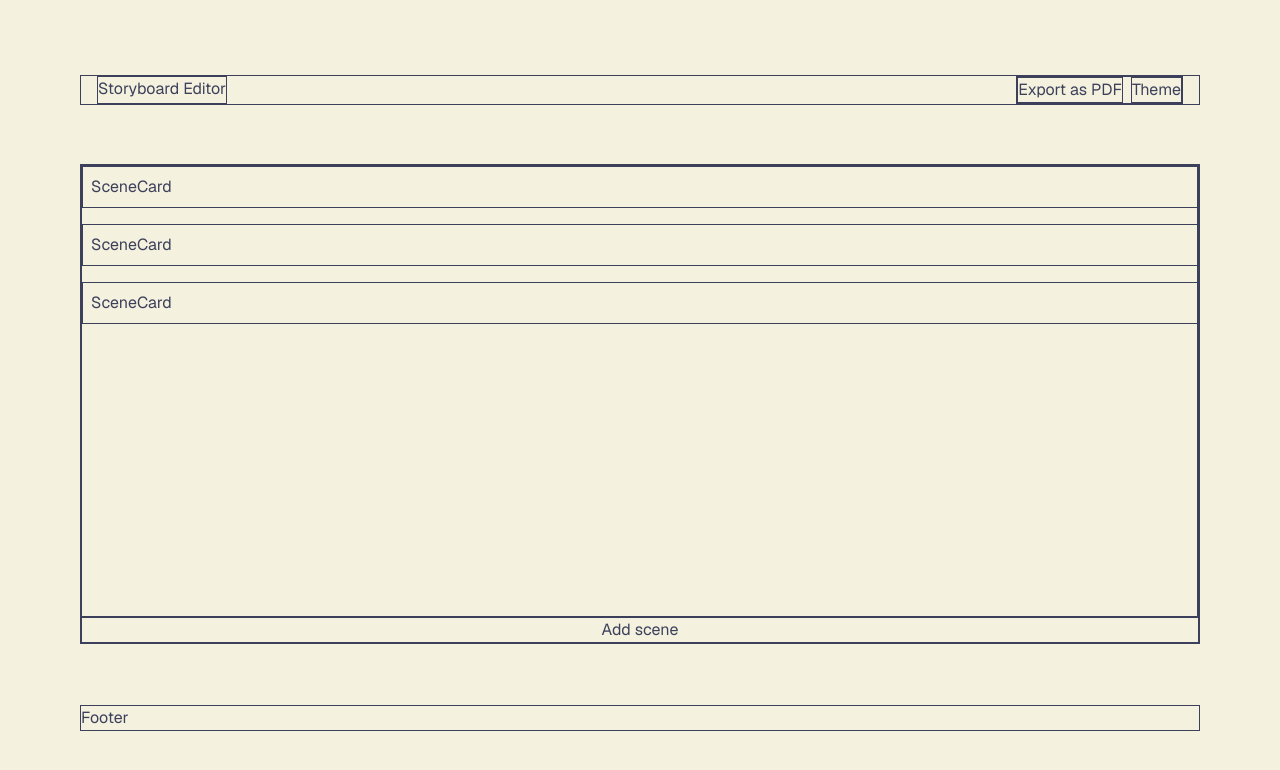
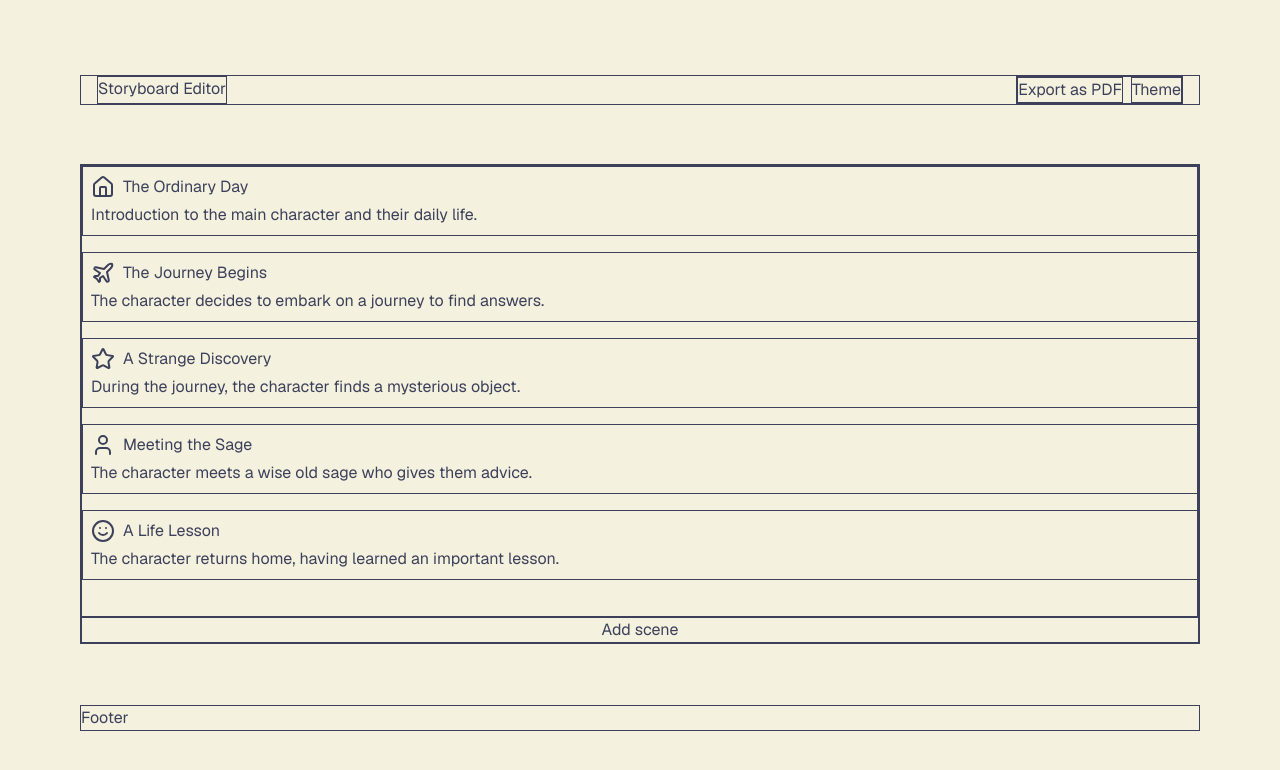
Before and after one commit to uv95/storyboard, a Next.js app in the folder client/: page / in a window 1280 px wide. Shown: the top 770 px of the page. Built offline with nearby package versions, Linux system fonts and the light colour scheme.

Commit message:
feat: add mock data, types

```diff
--- a/client/src/components/AddScene.tsx
+++ b/client/src/components/AddScene.tsx
@@ -9,15 +9,17 @@ import {
 import clsx from 'clsx';
 import { FormEvent, useState } from 'react';
 import IconPicker from './IconPicker';
+import { Scene } from '@/lib/types';
 
 interface AddSceneProps {
   isOpen: boolean;
 }
 
 const AddScene = ({ isOpen }: AddSceneProps) => {
-  const [formData, setFormData] = useState({
+  const [formData, setFormData] = useState<Scene>({
     name: '',
     description: '',
+    order: 0,
     icon: 'smile',
   });
 
--- a/client/src/components/IconPicker.tsx
+++ b/client/src/components/IconPicker.tsx
@@ -1,32 +1,5 @@
-import {
-  LucideIcon,
-  Smile,
-  Plane,
-  Book,
-  Camera,
-  Home,
-  Star,
-  User,
-  Pizza,
-} from 'lucide-react';
+import { icons } from '@/lib/icons';
 import clsx from 'clsx';
-
-type IconOption = {
-  label: string;
-  value: string;
-  Icon: LucideIcon;
-};
-
-const icons: IconOption[] = [
-  { label: 'Smile', value: 'smile', Icon: Smile },
-  { label: 'Plane', value: 'plane', Icon: Plane },
-  { label: 'Book', value: 'book', Icon: Book },
-  { label: 'Camera', value: 'camera', Icon: Camera },
-  { label: 'Home', value: 'home', Icon: Home },
-  { label: 'Star', value: 'star', Icon: Star },
-  { label: 'User', value: 'user', Icon: User },
-  { label: 'Pizza', value: 'pizza', Icon: Pizza },
-];
 
 interface IconPickerProps {
   selected: string;
--- a/client/src/components/SceneCard.tsx
+++ b/client/src/components/SceneCard.tsx
@@ -1,7 +1,22 @@
-interface SceneCardProps {}
+import { icons } from '@/lib/icons';
+import { Scene } from '@/lib/types';
+// import { Icon, LucideIcon } from 'lucide-react';
 
-const SceneCard = ({}: SceneCardProps) => {
-  return <div className="border p-2">SceneCard</div>;
+interface SceneCardProps {
+  scene: Scene;
+}
+
+const SceneCard = ({ scene }: SceneCardProps) => {
+  const Icon = icons.find((icon) => icon.value === scene.icon)?.Icon;
+  return (
+    <div className="border p-2 flex flex-col gap-1">
+      <div className="flex gap-2">
+        {Icon && <Icon />}
+        <p>{scene.name}</p>
+      </div>
+      <p>{scene.description}</p>
+    </div>
+  );
 };
 
 export default SceneCard;
--- a/client/src/components/SceneList.tsx
+++ b/client/src/components/SceneList.tsx
@@ -1,3 +1,4 @@
+import { mockScenes } from '@/lib/mock-scenes';
 import SceneCard from './SceneCard';
 
 interface SceneListProps {}
@@ -5,9 +6,9 @@ interface SceneListProps {}
 const SceneList = ({}: SceneListProps) => {
   return (
     <div className="border flex flex-col gap-4 w-full">
-      <SceneCard />
-      <SceneCard />
-      <SceneCard />
+      {mockScenes.map((scene) => (
+        <SceneCard scene={scene} key={scene.id} />
+      ))}
     </div>
   );
 };
--- /dev/null
+++ b/client/src/lib/icons.ts
@@ -0,0 +1,28 @@
+import {
+  Smile,
+  Plane,
+  Book,
+  Camera,
+  Home,
+  Star,
+  User,
+  Pizza,
+  LucideIcon,
+} from 'lucide-react';
+
+type IconOption = {
+  label: string;
+  value: string;
+  Icon: LucideIcon;
+};
+
+export const icons: IconOption[] = [
+  { label: 'Smile', value: 'smile', Icon: Smile },
+  { label: 'Plane', value: 'plane', Icon: Plane },
+  { label: 'Book', value: 'book', Icon: Book },
+  { label: 'Camera', value: 'camera', Icon: Camera },
+  { label: 'Home', value: 'home', Icon: Home },
+  { label: 'Star', value: 'star', Icon: Star },
+  { label: 'User', value: 'user', Icon: User },
+  { label: 'Pizza', value: 'pizza', Icon: Pizza },
+];
--- /dev/null
+++ b/client/src/lib/mock-scenes.ts
@@ -0,0 +1,41 @@
+import { Scene } from "./types";
+
+export const mockScenes: Scene[] = [
+  {
+    id: '1',
+    order: 1,
+    name: 'The Ordinary Day',
+    description: 'Introduction to the main character and their daily life.',
+    icon: 'home',
+  },
+  {
+    id: '2',
+    order: 2,
+    name: 'The Journey Begins',
+    description:
+      'The character decides to embark on a journey to find answers.',
+    icon: 'plane',
+  },
+  {
+    id: '3',
+    order: 3,
+    name: 'A Strange Discovery',
+    description: 'During the journey, the character finds a mysterious object.',
+    icon: 'star',
+  },
+  {
+    id: '4',
+    order: 4,
+    name: 'Meeting the Sage',
+    description: 'The character meets a wise old sage who gives them advice.',
+    icon: 'user',
+  },
+  {
+    id: '5',
+    order: 5,
+    name: 'A Life Lesson',
+    description:
+      'The character returns home, having learned an important lesson.',
+    icon: 'smile',
+  },
+];
--- /dev/null
+++ b/client/src/lib/types.ts
@@ -0,0 +1,7 @@
+export interface Scene {
+  id?: string;
+  order: number;
+  name: string;
+  description: string;
+  icon: string;
+}
```
